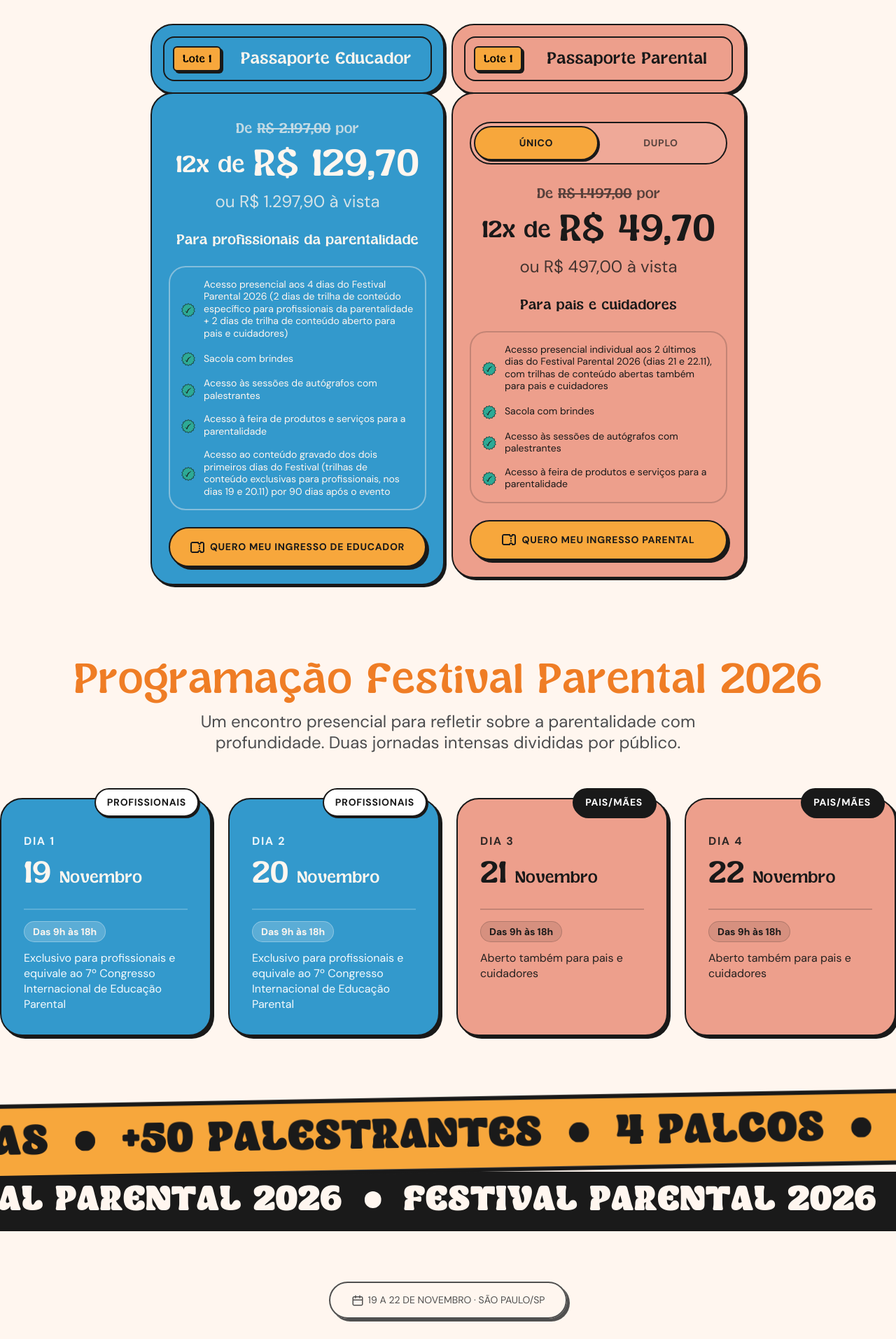
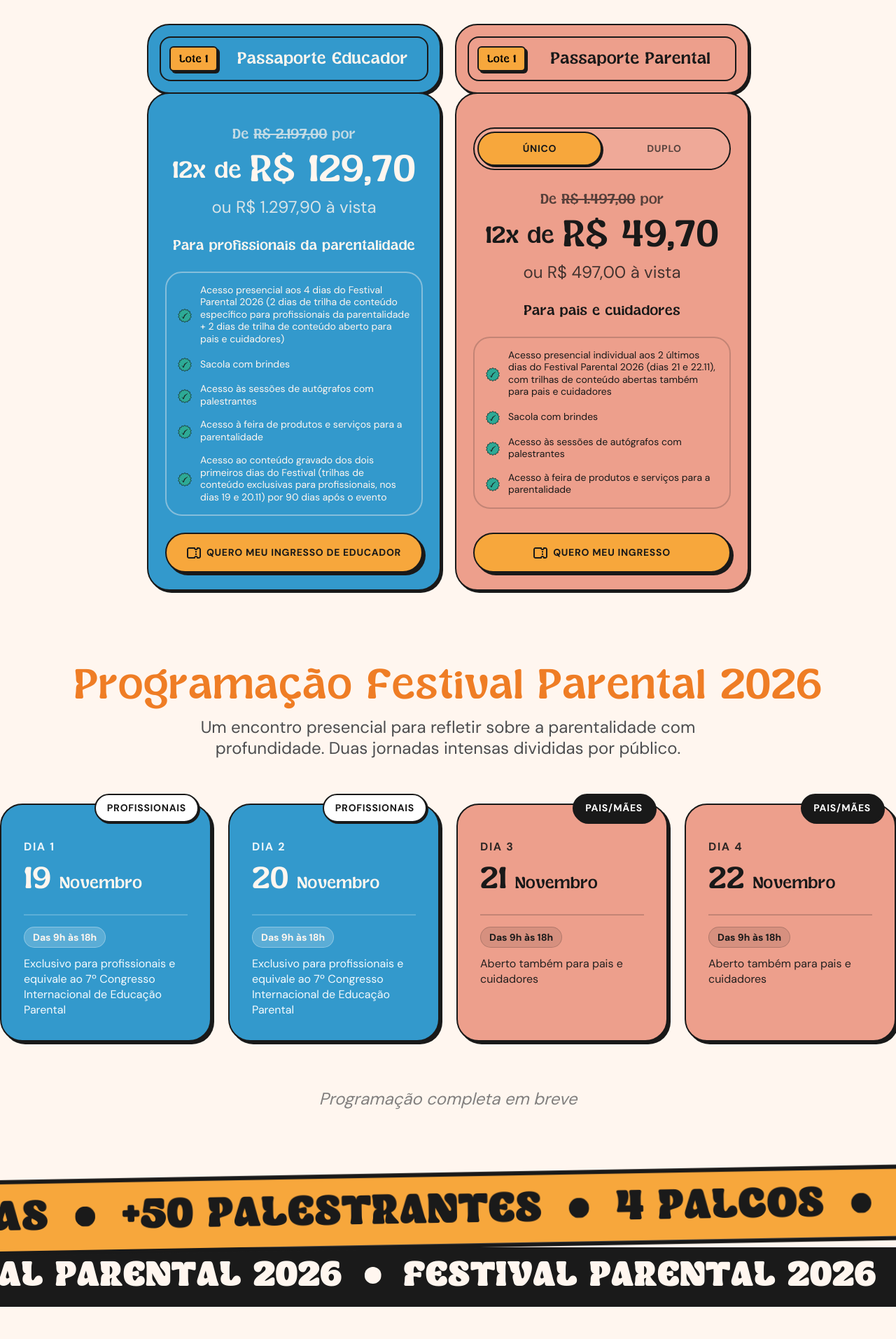
Before and after one commit to oanthonydesign/-LP-Festival-parental, a Next.js app: page / in a window 1280 px wide. Shown: the part 5100-7013 px from the top of the page at 70% size. Built offline with nearby package versions, Linux system fonts and the light colour scheme.

Commit message:
Ajustes desktop finalizados

```diff
--- a/src/components/sections/Section11.tsx
+++ b/src/components/sections/Section11.tsx
@@ -9,8 +9,8 @@ function Frame1() {
       <div className="flex flex-col justify-center relative shrink-0 text-[#ef7d25] text-[46px] lg:text-[72px] w-full">
         <p className="leading-[0.8] whitespace-pre-wrap break-words">Vai vir de outra cidade?</p>
       </div>
-      <div className="flex flex-col font-dm-sans justify-center relative shrink-0 text-[#4c4d4f] text-[18px] lg:text-[24px] max-w-[600px] w-full mx-auto">
-        <p className="leading-tight whitespace-pre-wrap break-words">Conte com a agência oficial do Festival Parental para organizar sua viagem com calma e segurança</p>
+      <div className="flex flex-col font-dm-sans justify-center relative shrink-0 text-[#4c4d4f] text-[18px] lg:text-[24px] max-w-[700px] w-full mx-auto">
+        <p className="leading-tight whitespace-pre-wrap break-words">Conte com a GalaxTur, agência oficial do Festival Parental para organizar sua viagem com calma e segurança</p>
       </div>
     </div>
   );
--- a/src/components/sections/Section5.tsx
+++ b/src/components/sections/Section5.tsx
@@ -698,7 +698,7 @@ function Grafismo() {
 
 export default function Section5() {
     return (
-        <section className="bg-[#fff6ef] w-full overflow-hidden flex flex-col items-center pb-[40px] pt-[32px] md:pt-[80px] relative isolate" data-name="Section - 5" id="atracoes">
+        <section className="bg-[#fff6ef] w-full overflow-hidden flex flex-col items-center pb-[40px] pt-[32px] md:pt-[40px] relative isolate" data-name="Section - 5" id="atracoes">
             <div className="layout-container relative flex flex-col items-center">
                 <Content />
             </div>
--- a/src/components/sections/Section6.tsx
+++ b/src/components/sections/Section6.tsx
@@ -80,7 +80,7 @@ const PASSAPORTES: PassportData[] = [
       "Acesso à feira de produtos e serviços para a parentalidade"
     ],
     target: "Para pais e cuidadores",
-    buttonText: "Quero meu ingresso parental",
+    buttonText: "Quero meu ingresso",
     href: "https://sun.eduzz.com/7WXQ74XY9A",
     doubleOptions: {
       priceInstallment: "R$ 74,70",
@@ -143,7 +143,7 @@ function PassportCard({ data }: { data: PassportData }) {
   const currentButtonText = isDouble && hasDoubleOption ? data.doubleOptions!.buttonText : data.buttonText;
 
   return (
-    <div id={data.id} className={`flex flex-col items-center w-full max-w-[420px] h-full ${data.textColor}`}>
+    <div id={data.id} className={`flex flex-col w-full max-w-[420px] ${data.textColor} h-full`}>
       {/* Header with Title and Lote */}
       <div className={`${data.bgColor} border-2 ${data.borderColor} border-solid rounded-[32px] shadow-[3px_3px_0px_0px_#191919] p-[16px] w-full z-10 relative`}>
         <div className={`border-2 ${data.borderColor} border-solid rounded-[16px] flex items-center justify-between px-[12px] py-[12px] gap-3`}>
@@ -157,7 +157,7 @@ function PassportCard({ data }: { data: PassportData }) {
       </div>
 
       {/* Main Content Area */}
-      <div className={`flex-1 ${data.bgColor} border-2 ${data.borderColor} border-solid rounded-[32px] shadow-[3px_3px_0px_0px_#191919] p-[24px] w-full -mt-[2px] pt-8 flex flex-col gap-6 z-20 relative`}>
+      <div className={`flex-1 flex flex-col ${data.bgColor} border-2 ${data.borderColor} border-solid rounded-[24px] md:rounded-[32px] shadow-[3px_3px_0px_0px_#191919] p-[20px] md:p-[24px] w-full -mt-[2px] pt-8 md:pt-10 gap-6 z-20 relative`}>
         {hasDoubleOption && (
           <div className="flex w-full mt-2 border-2 border-[#191919] rounded-[40px] overflow-hidden bg-white/10 p-1">
             <button
@@ -229,7 +229,7 @@ export default function Section6() {
         <div className="flex flex-col items-center gap-7 text-center">
           <div className="border-2 border-[#505050] border-solid rounded-[40px] shadow-[4px_4px_0px_0px_#505050] px-4 md:px-[32px] py-[16px] flex items-center gap-2 text-[#505050] bg-transparent">
             <TicketIcon />
-            <span className="font-dm-sans text-[14px] uppercase tracking-wider">escolha seu ingresso</span>
+            <span className="font-dm-sans font-bold text-[14px] uppercase tracking-wider">escolha seu ingresso</span>
           </div>
 
           <div className="flex flex-col gap-6 max-w-[1120px]">
@@ -243,7 +243,7 @@ export default function Section6() {
         </div>
 
         {/* Passport Grid */}
-        <div className="flex flex-col lg:flex-row lg:flex-nowrap justify-center gap-6 lg:gap-[10px] w-full lg:items-stretch items-center">
+        <div className="grid grid-cols-1 lg:grid-cols-2 gap-8 lg:gap-[20px] w-full max-w-[860px] items-stretch justify-center">
           {PASSAPORTES.map((passport) => (
             <PassportCard key={passport.id} data={passport} />
           ))}
--- a/src/components/sections/Section9.tsx
+++ b/src/components/sections/Section9.tsx
@@ -58,7 +58,7 @@ export default function Section9() {
                         <h2 className="font-sugar-peachy text-[46px] md:text-[58px] text-[#e12d3b] leading-[0.8]">
                             O Festival é feito para adultos
                         </h2>
-                        <p className="font-dm-sans text-[18px] lg:text-[24px] text-[#fff6ef] leading-tight">
+                        <p className="font-dm-sans text-[18px] lg:text-[24px] text-[#191919] leading-tight">
                             A programação tem como foco temas sensíveis e ambientes que não são adequados para crianças. Agora é sua vez de cuidar de você, para depois cuidar melhor de quem depende de você.
                         </p>
                     </div>
--- a/src/components/sections/SectionScheduleSimple.tsx
+++ b/src/components/sections/SectionScheduleSimple.tsx
@@ -116,6 +116,12 @@ export default function SectionScheduleSimple() {
                     ))}
                 </div>
 
+                <div className="flex justify-center mt-4">
+                    <p className="font-dm-sans text-[#4c4d4f] text-[18px] md:text-[24px] opacity-70 italic">
+                        Programação completa em breve
+                    </p>
+                </div>
+
             </div>
         </section>
     );
--- a/src/components/sections/SpeakersSection.tsx
+++ b/src/components/sections/SpeakersSection.tsx
@@ -257,7 +257,7 @@ export default function SpeakersSection() {
                         <div className="hidden lg:block">
                             <UilCalendar />
                         </div>
-                        <div className="flex flex-col font-dm-sans font-normal justify-center leading-normal relative shrink-0 text-[#505050] text-[14px] uppercase whitespace-normal break-words text-center flex-1" style={{ fontVariationSettings: "'opsz' 14" }}>
+                        <div className="flex flex-col font-dm-sans font-bold justify-center leading-normal relative shrink-0 text-[#505050] text-[14px] uppercase whitespace-normal break-words text-center flex-1" style={{ fontVariationSettings: "'opsz' 14" }}>
                             <p className="">19 a 22 de novembro · São Paulo/SP</p>
                         </div>
                     </div>
```
